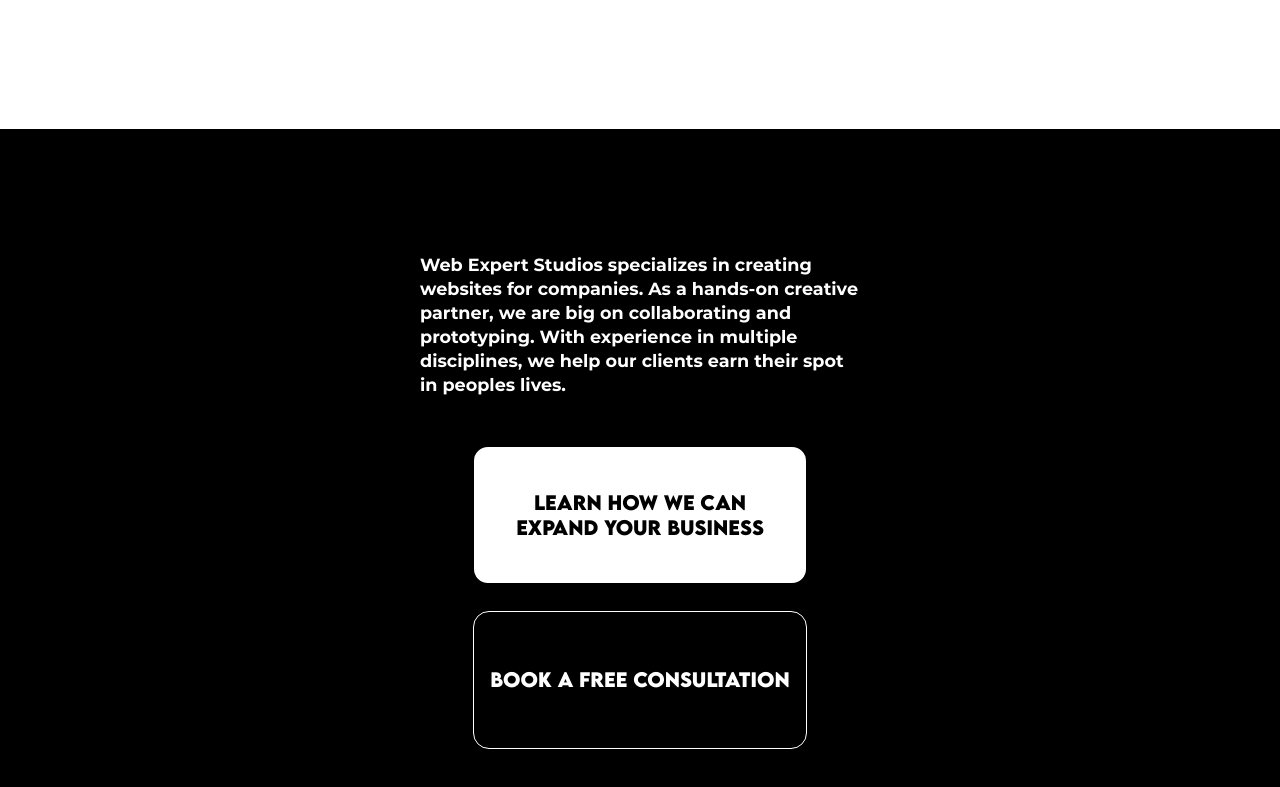
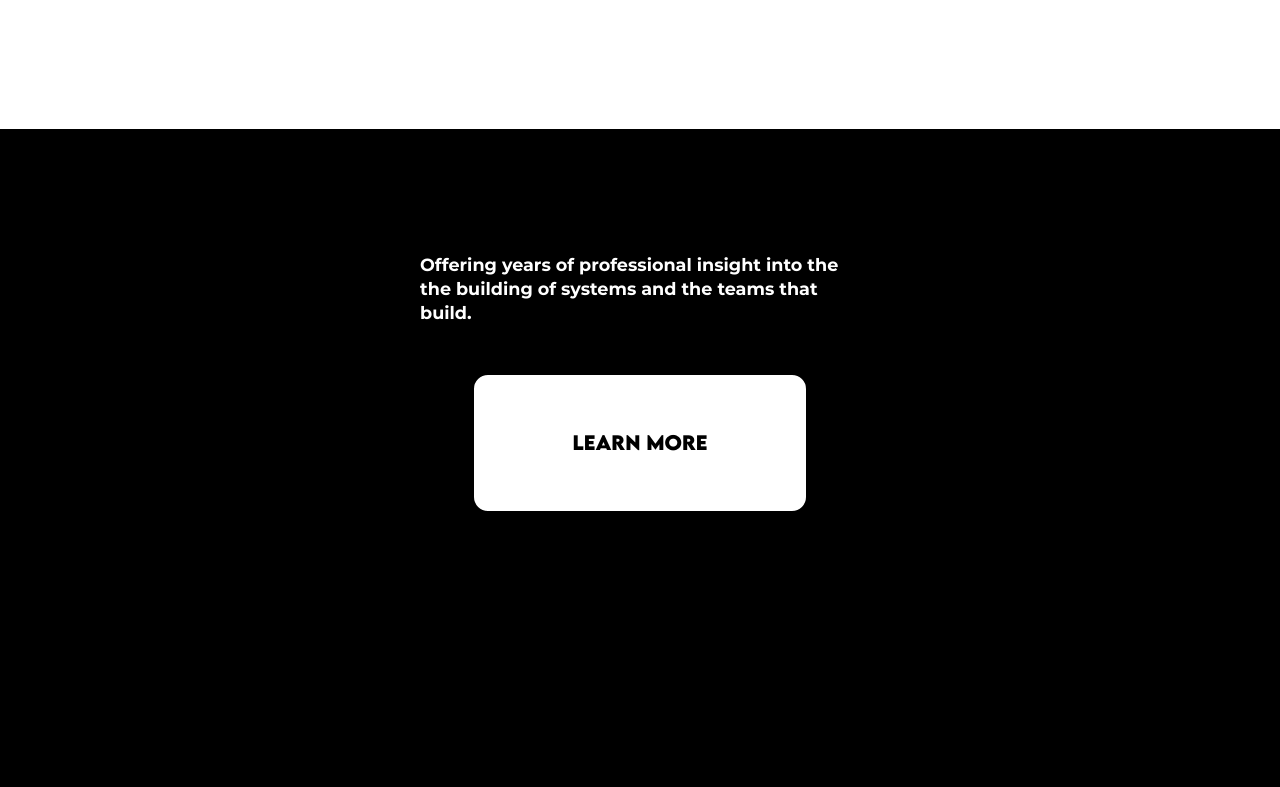
Before and after one commit to CodeJonesW/Wills_Blog, a Next.js app: page / in a window 1280 px wide. Shown: the part 671-1458 px from the top of the page. Built offline with nearby package versions, Linux system fonts and the light colour scheme.

Commit message:
CHORE | CTA updates | 📢

```diff
--- a/pages/index.tsx
+++ b/pages/index.tsx
@@ -127,11 +127,8 @@ const Home: NextPage = () => {
                   color: "white",
                 }}
               >
-                Web Expert Studios specializes in creating websites for
-                companies. As a hands-on creative partner, we are big on
-                collaborating and prototyping. With experience in multiple
-                disciplines, we help our clients earn their spot in peoples
-                lives.
+                Offering years of professional insight into the the building of
+                systems and the teams that build.
               </InfoText>
             </div>
 
@@ -152,10 +149,10 @@ const Home: NextPage = () => {
                   }}
                   style={{ marginBottom: "16px" }}
                 >
-                  <h3>Learn how we can expand your business</h3>
+                  <h3>Learn more</h3>
                 </SecondaryButton>
                 <UnshrinkableDiv style={{ width: "10px", height: "10px" }} />
-                <a
+                {/* <a
                   style={{ textDecoration: "none" }}
                   href="https://calendly.com/webexpertstudios/30min?back=1&month=2022-09"
                   target="_blank"
@@ -164,7 +161,7 @@ const Home: NextPage = () => {
                   <PrimaryButton style={{ marginBottom: "16px" }}>
                     <h3>Book a free consultation</h3>
                   </PrimaryButton>
-                </a>
+                </a> */}
               </motion.div>
             </div>
           </FullScreenView>
--- a/pages/info.tsx
+++ b/pages/info.tsx
@@ -70,8 +70,7 @@ export const Info: NextPage = () => {
         transition={{ duration: 4, type: "spring" }}
       >
         <h3 style={{ fontSize: "2.2em", padding: "12px" }}>
-          A website&apos;`s design is the #1 factor in determining the
-          credibility of a business.
+          Designing high functioning systems is tough. We can help.
         </h3>
         <UnshrinkableDiv style={{ height: "5%" }} />
         <FlexColumnCenter
@@ -97,7 +96,7 @@ export const Info: NextPage = () => {
             rel="noreferrer"
           >
             <SecondaryButton>
-              <h3>Lets get in touch</h3>
+              <h3>Get in touch</h3>
             </SecondaryButton>
           </MailLink>
         </FlexColumnCenter>
```
